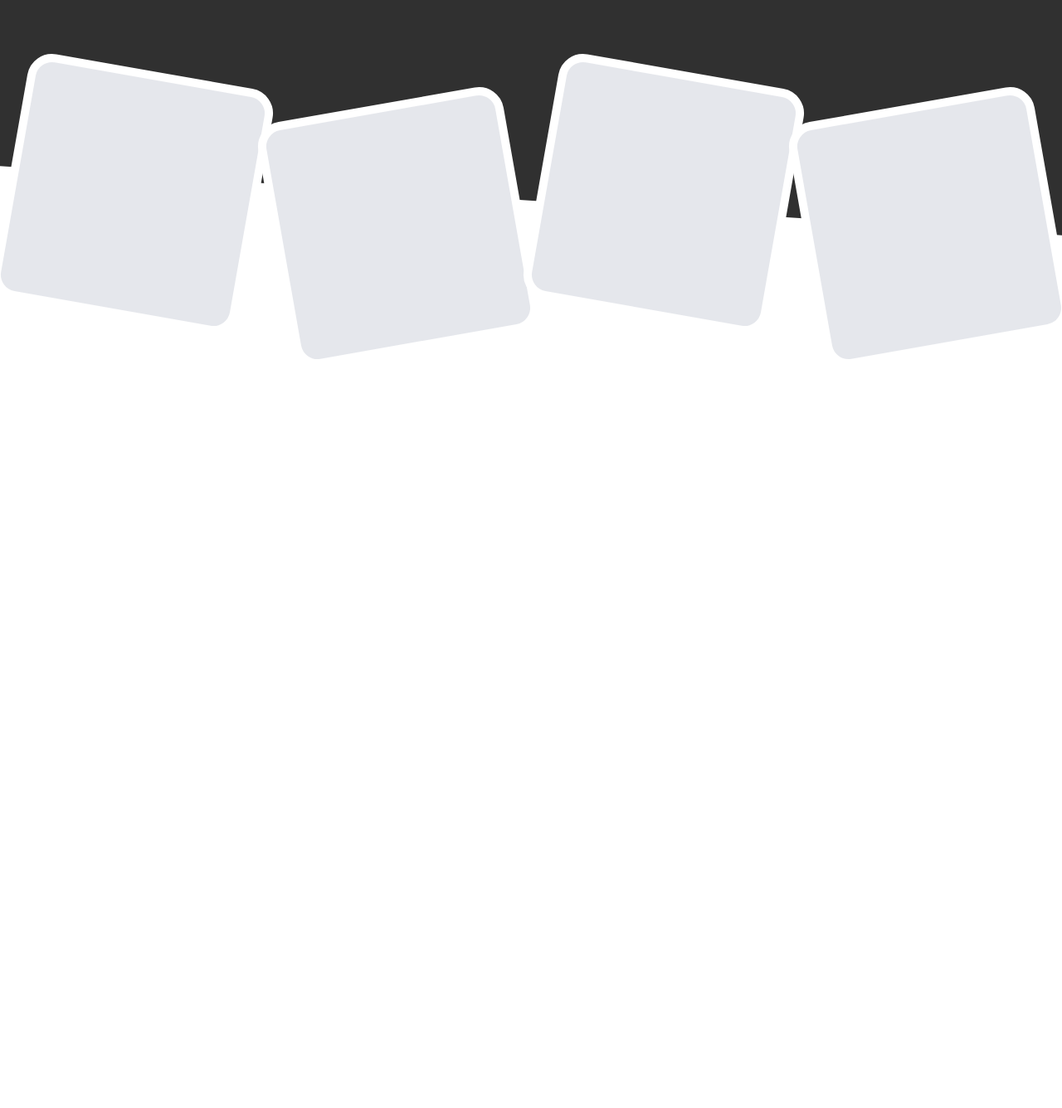
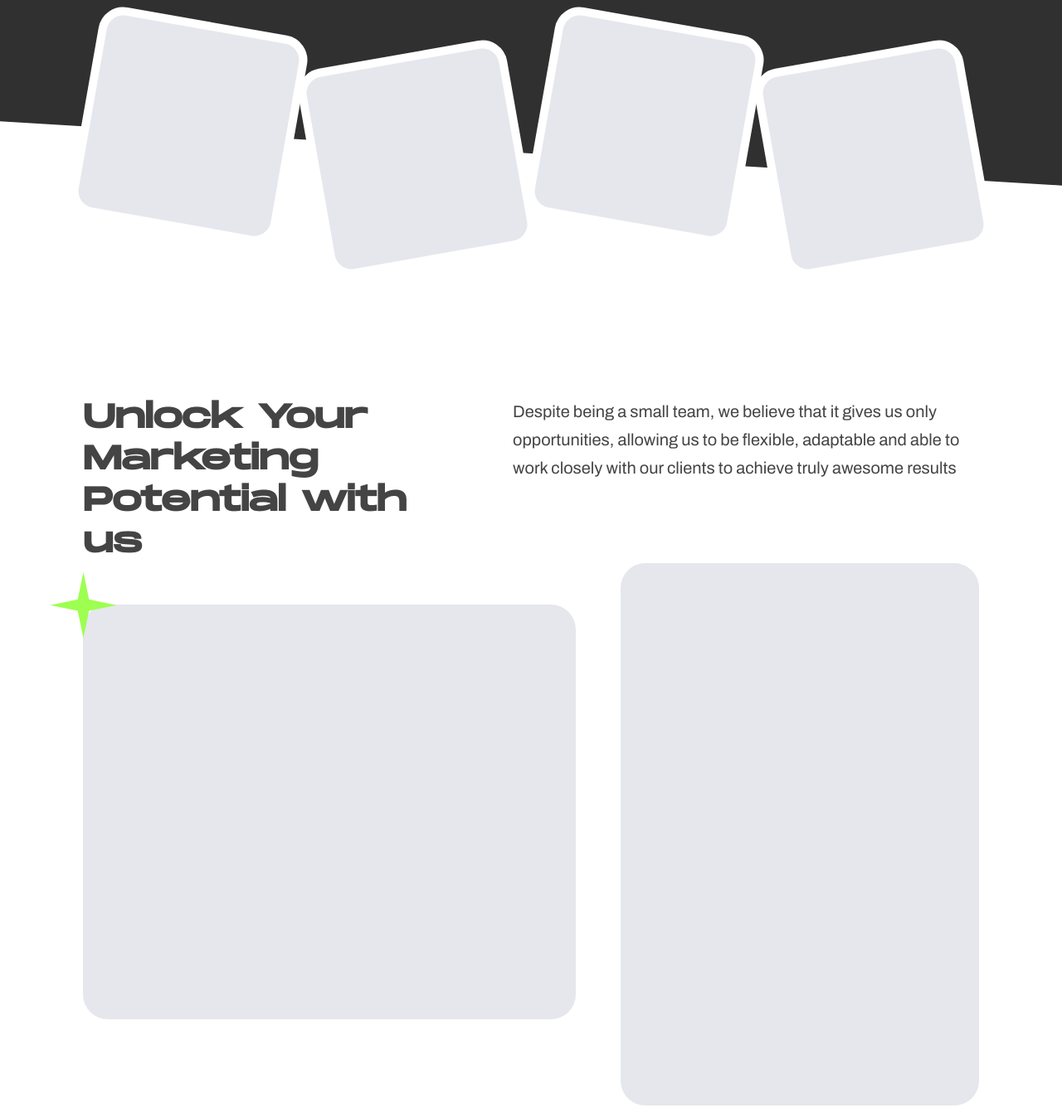
Before and after one commit to Lebedev-023046/agency-landing, a website: page index.html in a window 1280 px wide. Shown: the part 673-2009 px from the top of the page at 83% size. Before the commit the page ends 1120 px from the top, so only its background shows below. Drawn offline with Linux system fonts and the light colour scheme.

Commit message:
feat: add section-potential

```diff
--- a/index.html
+++ b/index.html
@@ -51,7 +51,7 @@
               Agency
             </div>
             <div
-              class="heading-secondary heading-secondary--white u-margin-top-small"
+              class="heading-secondary-hero heading-secondary--white u-margin-top-small"
             >
               Czech-Based Digital Agency
             </div>
@@ -70,6 +70,29 @@
           <div class="section-cases__card"></div>
           <div class="section-cases__card"></div>
         </section>
+        <section class="section-potential">
+          <div class="text-content">
+            <h2 class="heading-secondary">
+              Unlock Your Marketing Potential with us
+            </h2>
+            <p class="paragraph text-content-paragraph">
+              Despite being a small team, we believe that it gives us only
+              opportunities, allowing us to be flexible, adaptable and able to
+              work closely with our clients to achieve truly awesome results
+            </p>
+          </div>
+          <div class="img-content">
+            <div class="img-horisontal">
+              <img
+                src="./assets/img/star-secondary.svg"
+                alt="star-icon"
+                class="star star--top-left"
+              />
+            </div>
+
+            <div class="img-vertical"></div>
+          </div>
+        </section>
       </main>
     </div>
   </body>
--- a/sass/base/_typography.scss
+++ b/sass/base/_typography.scss
@@ -11,7 +11,8 @@ body {
 }
 
 .heading-primary,
-.heading-secondary {
+.heading-secondary,
+.heading-secondary-hero {
   font-family: ME-regular;
 }
 
@@ -41,10 +42,15 @@ body {
 }
 
 .heading-secondary {
-  font-size: 5rem;
-  line-height: 6rem;
+  font-size: 4rem;
+  line-height: 5rem;
   &--white {
     color: $color-white;
+  }
+
+  &-hero {
+    font-size: 5rem;
+    line-height: 6rem;
   }
 }
 
@@ -55,5 +61,8 @@ body {
   margin: 0 auto;
 }
 
-// .paragraph {
-// }
+.paragraph {
+  font-size: 2rem;
+  line-height: 170%;
+  color: $color-grey-dark;
+}
--- a/sass/components/_hero.scss
+++ b/sass/components/_hero.scss
@@ -2,6 +2,6 @@
   text-align: center;
   margin-top: -0.1rem;
   background-color: $color-black;
-  padding: 12rem 0 32rem 0;
+  padding: 12rem 0 26rem 0;
   clip-path: polygon(0 0%, 100% 0, 100% 100%, 0 90%);
 }
--- /dev/null
+++ b/sass/components/_potential-box.scss
@@ -0,0 +1,31 @@
+.text-content {
+  display: flex;
+  justify-content: space-between;
+  column-gap: 11.5rem;
+}
+
+.img-content {
+  display: flex;
+  justify-content: space-between;
+  column-gap: 4rem;
+  margin-top: 5rem;
+
+  & > div {
+    background-color: $color-grey;
+    border-radius: 3rem;
+  }
+}
+
+.img-horisontal {
+  position: relative;
+  width: 55%;
+  max-height: 50rem;
+  aspect-ratio: 1.5;
+}
+
+.img-vertical {
+  width: 40%;
+  max-height: 66rem;
+  margin-top: -5rem;
+  aspect-ratio: 0.66;
+}
--- /dev/null
+++ b/sass/components/_star.scss
@@ -0,0 +1,20 @@
+.star {
+  position: absolute;
+
+  &--top-left {
+    top: -4rem;
+    left: -4rem;
+  }
+  &--top-right {
+    top: 0;
+    right: 0;
+  }
+  &--bottom-left {
+    bottom: 0;
+    left: 0;
+  }
+  &--bottom-right {
+    bottom: 0;
+    right: 0;
+  }
+}
--- a/sass/main.scss
+++ b/sass/main.scss
@@ -10,6 +10,7 @@
 @import 'pages/home';
 
 @import 'components/button';
+@import 'components/star';
 @import 'components/composition';
 @import 'components/feature-box';
 @import 'components/card';
@@ -18,6 +19,7 @@
 @import 'components/form';
 @import 'components/popup';
 @import 'components/hero';
+@import 'components/potential-box';
 
 @import 'layout/navigation';
 @import 'layout/header';
--- a/sass/pages/_home.scss
+++ b/sass/pages/_home.scss
@@ -3,6 +3,7 @@
   justify-content: center;
   column-gap: 2rem;
   margin-top: -18rem;
+  padding-inline: 10rem;
 
   &__card {
     width: 30rem;
@@ -19,6 +20,10 @@
       transform: translateY(2rem) rotate(-10deg);
     }
   }
+}
+
+.section-potential {
+  padding: 18rem 10rem 14rem;
 }
 
 // .section-features {
```
Also changed, not shown: assets/img/star-secondary.svg (added), css/style.css, 1 other file.
